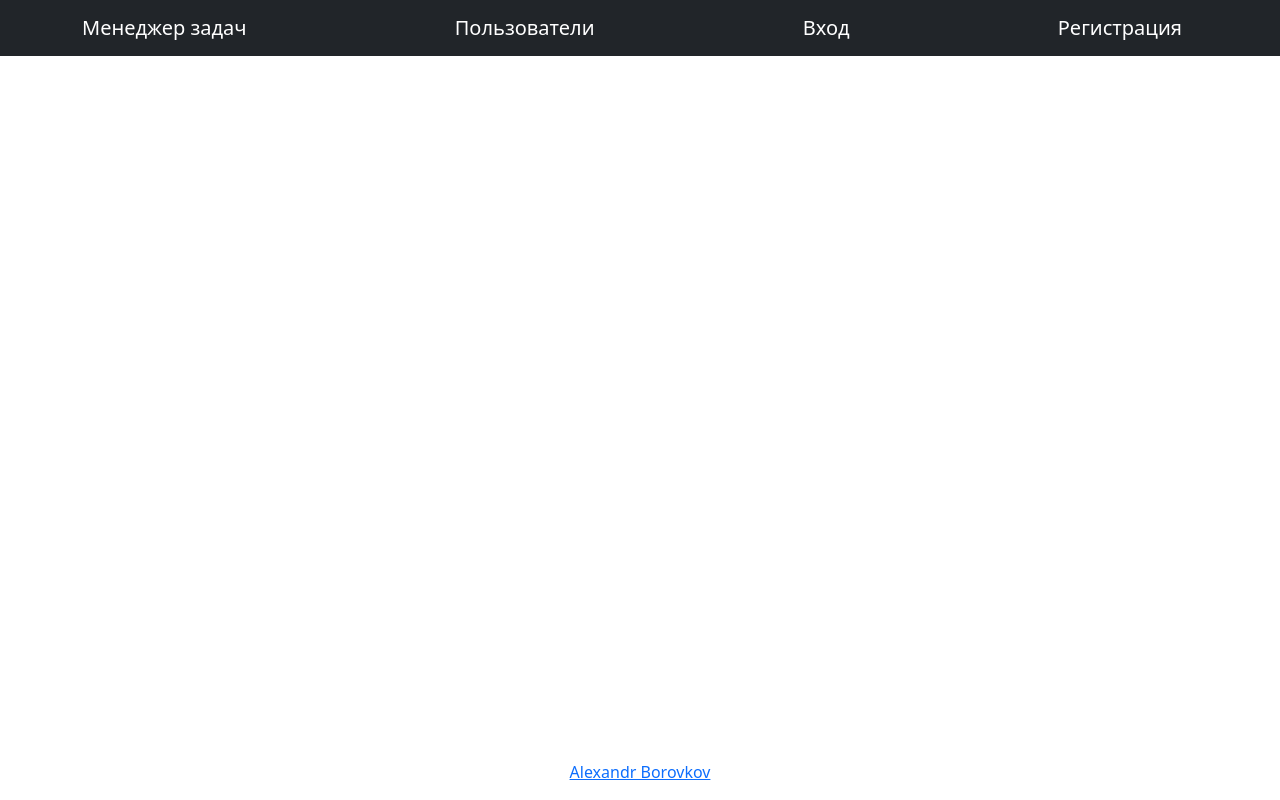
After one commit to AlexandrBorovkov/python-project-52, a Django app: template task_manager/templates/base.html in a window 1280 px wide. The commit adds this page. Run offline with Django 3.2, Linux system fonts and the light colour scheme; the template is opened without the code that fills it, so the values that code supplies are empty; some libraries are stand-ins or nearby versions.

Commit message:
create home page

```diff
--- a/pyproject.toml
+++ b/pyproject.toml
@@ -6,6 +6,7 @@ readme = "README.md"
 requires-python = ">=3.12"
 dependencies = [
     "django>=5.2",
+    "django-bootstrap5>=25.1",
     "gunicorn>=23.0.0",
     "psycopg2-binary>=2.9.10",
     "python-dotenv>=1.1.0",
--- /dev/null
+++ b/task_manager/forms.py
@@ -0,0 +1,5 @@
+from django import forms
+
+
+class CommentArticleForm(forms.Form):
+    content = forms.CharField(label='Комментарий', max_length=200)
--- a/task_manager/settings.py
+++ b/task_manager/settings.py
@@ -39,6 +39,7 @@ INSTALLED_APPS = [
     'django.contrib.sessions',
     'django.contrib.messages',
     'django.contrib.staticfiles',
+    'django_bootstrap5',
     'task_manager',
 ]
 
--- /dev/null
+++ b/task_manager/templates/base.html
@@ -0,0 +1,42 @@
+{% load django_bootstrap5 %}
+<!DOCTYPE html>
+<html lang="ru-ru">
+<head>
+    <meta charset="UTF-8">
+    <meta name="viewport" content="width=device-width, initial-scale=1, shrink-to-fit=no">
+    <title>{% block title %}{% endblock %}</title>
+    {% bootstrap_css %}
+    {% bootstrap_javascript %}
+    <style>
+        body {
+            min-height: 100vh;
+            display: flex;
+            flex-direction: column;
+        }
+        main {
+            flex-grow: 1;
+        }
+    </style>
+</head>
+<body class="d-flex flex-column min-vh-100">
+    <nav class="navbar navbar-expand-lg navbar-dark bg-dark">
+        <div class="container">
+            <a class="navbar-brand" href="/">Менеджер задач</a>
+            <a class="navbar-brand" href="/">Пользователи</a>
+            <a class="navbar-brand" href="/">Вход</a>
+            <a class="navbar-brand" href="/">Регистрация</a>
+        </div>
+    </nav>
+
+    <main class="container mt-4">
+        {% bootstrap_messages %}
+        {% block content %}{% endblock %}
+    </main>
+
+    <footer class="mt-auto py-3">
+        <div class="container text-center">
+            <a target="_blank" href="https://github.com/AlexandrBorovkov">Alexandr Borovkov</a>
+        </div>
+    </footer>
+</body>
+</html>
```
Also changed, not shown: task_manager/templates/index.html (+21 -1 lines), task_manager/views.py (+6 -2 lines), 1 other file.
